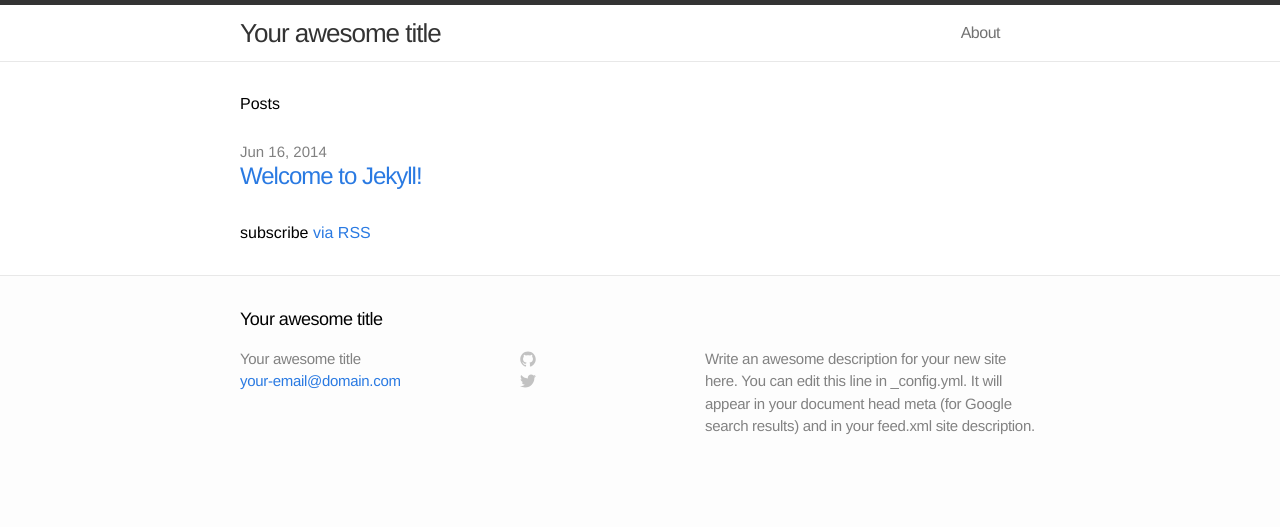
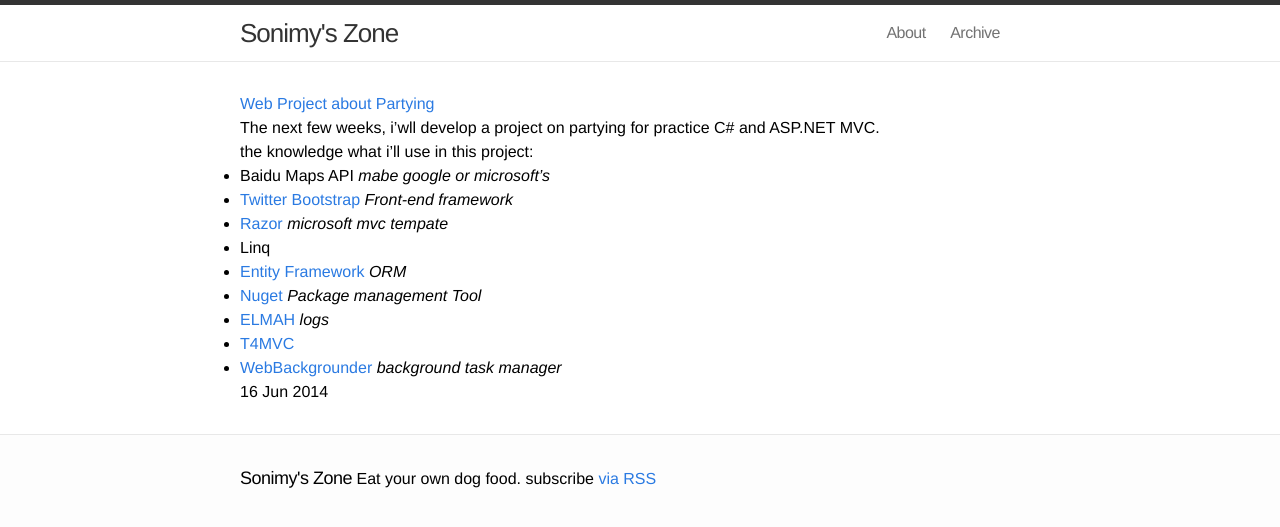
Before and after one commit to sonimy/sonimy.github.com, a Jekyll site: the page built from index.html, in a window 1280 px wide. Shown: the top 527 px of the page. Built offline with Jekyll 4.4.1, drawn with Linux system fonts in a browser that asks for light colours.

Commit message:
first post

```diff
--- a/_config.yml
+++ b/_config.yml
@@ -1,10 +1,15 @@
 # Site settings
-title: Your awesome title
-email: your-email@domain.com
-description: "Write an awesome description for your new site here. You can edit this line in _config.yml. It will appear in your document head meta (for Google search results) and in your feed.xml site description."
+title: Sonimy's Zone
+description: "Eat your own dog food."
+author:
+  username: Sonimy
+  twitter: sonimy
+  github: sonimy
+  email: fieldsman@qq.com
 baseurl: ""
-url: "http://yourdomain.com"
+url: "https://sonimy.github.com"
 
 # Build settings
 markdown: kramdown
-permalink: pretty
+permalink: /:categories/:year-:month/:title.html
+excerpt_separator: "\n\n\n"
--- a/_includes/footer.html
+++ b/_includes/footer.html
@@ -2,60 +2,9 @@
 
   <div class="wrap">
 
-    <h2 class="footer-heading">{{ site.title }}</h2>
-
-    <div class="footer-col-1 column">
-      <ul>
-        <li>{{ site.title }}</li>
-        <li><a href="mailto:{{ site.email }}">{{ site.email }}</a></li>
-      </ul>
-    </div>
-
-    <div class="footer-col-2 column">
-      <ul>
-        <li>
-          <a href="https://github.com/{{ site.username }}">
-            <span class="icon github">
-              <svg version="1.1" class="github-icon-svg" xmlns="http://www.w3.org/2000/svg" xmlns:xlink="http://www.w3.org/1999/xlink" x="0px" y="0px"
-                 viewBox="0 0 16 16" enable-background="new 0 0 16 16" xml:space="preserve">
-                <path fill-rule="evenodd" clip-rule="evenodd" fill="#C2C2C2" d="M7.999,0.431c-4.285,0-7.76,3.474-7.76,7.761
-                c0,3.428,2.223,6.337,5.307,7.363c0.388,0.071,0.53-0.168,0.53-0.374c0-0.184-0.007-0.672-0.01-1.32
-                c-2.159,0.469-2.614-1.04-2.614-1.04c-0.353-0.896-0.862-1.135-0.862-1.135c-0.705-0.481,0.053-0.472,0.053-0.472
-                c0.779,0.055,1.189,0.8,1.189,0.8c0.692,1.186,1.816,0.843,2.258,0.645c0.071-0.502,0.271-0.843,0.493-1.037
-                C4.86,11.425,3.049,10.76,3.049,7.786c0-0.847,0.302-1.54,0.799-2.082C3.768,5.507,3.501,4.718,3.924,3.65
-                c0,0,0.652-0.209,2.134,0.796C6.677,4.273,7.34,4.187,8,4.184c0.659,0.003,1.323,0.089,1.943,0.261
-                c1.482-1.004,2.132-0.796,2.132-0.796c0.423,1.068,0.157,1.857,0.077,2.054c0.497,0.542,0.798,1.235,0.798,2.082
-                c0,2.981-1.814,3.637-3.543,3.829c0.279,0.24,0.527,0.713,0.527,1.437c0,1.037-0.01,1.874-0.01,2.129
-                c0,0.208,0.14,0.449,0.534,0.373c3.081-1.028,5.302-3.935,5.302-7.362C15.76,3.906,12.285,0.431,7.999,0.431z"/>
-              </svg>
-            </span>
-            <span class="username">{{ site.username }}</span>
-          </a>
-        </li>
-        <li>
-          <a href="https://twitter.com/{{ site.username }}">
-            <span class="icon twitter">
-              <svg version="1.1" class="twitter-icon-svg" xmlns="http://www.w3.org/2000/svg" xmlns:xlink="http://www.w3.org/1999/xlink" x="0px" y="0px"
-                 viewBox="0 0 16 16" enable-background="new 0 0 16 16" xml:space="preserve">
-                <path fill="#C2C2C2" d="M15.969,3.058c-0.586,0.26-1.217,0.436-1.878,0.515c0.675-0.405,1.194-1.045,1.438-1.809
-                c-0.632,0.375-1.332,0.647-2.076,0.793c-0.596-0.636-1.446-1.033-2.387-1.033c-1.806,0-3.27,1.464-3.27,3.27
-                c0,0.256,0.029,0.506,0.085,0.745C5.163,5.404,2.753,4.102,1.14,2.124C0.859,2.607,0.698,3.168,0.698,3.767
-                c0,1.134,0.577,2.135,1.455,2.722C1.616,6.472,1.112,6.325,0.671,6.08c0,0.014,0,0.027,0,0.041c0,1.584,1.127,2.906,2.623,3.206
-                C3.02,9.402,2.731,9.442,2.433,9.442c-0.211,0-0.416-0.021-0.615-0.059c0.416,1.299,1.624,2.245,3.055,2.271
-                c-1.119,0.877-2.529,1.4-4.061,1.4c-0.264,0-0.524-0.015-0.78-0.046c1.447,0.928,3.166,1.469,5.013,1.469
-                c6.015,0,9.304-4.983,9.304-9.304c0-0.142-0.003-0.283-0.009-0.423C14.976,4.29,15.531,3.714,15.969,3.058z"/>
-              </svg>
-            </span>
-            <span class="username">{{ site.username }}</span>
-          </a>
-        </li>
-      </ul>
-    </div>
-
-    <div class="footer-col-3 column">
-      <p class="text">{{ site.description }}</p>
-    </div>
-
+    <span class="footer-heading">{{ site.title }}</span>
+    <span class="text">{{ site.description }}</span>
+    <span class="rss-subscribe">subscribe <a href="{{ "/feed.xml" | prepend: site.baseurl }}">via RSS</a></span>
   </div>
 
 </footer>
--- /dev/null
+++ b/_posts/2014-06-16-web-project-about-partying.md
@@ -0,0 +1,23 @@
+---
+layout: post
+title:  "Web Project about Partying"
+date:   2014-06-16 14:24:10
+categories: plan
+tags: practice
+keywords: [plan,learning,Csharp,mvc]
+description: "a web project about partying"
+---
+
+The next few weeks, i'wll develop a project on partying for practice C# and ASP.NET MVC.
+
+the knowledge what i'll use in this project:
+
+- Baidu Maps API *mabe google or microsoft's*
+- [Twitter Bootstrap](http://getbootstrap.com/) *Front-end framework*
+- [Razor](https://www.nuget.org/packages/Microsoft.AspNet.Razor/) *microsoft mvc tempate*
+- Linq
+- [Entity Framework](https://www.nuget.org/packages/EntityFramework/) *ORM*
+- [Nuget](https://www.nuget.org/packages/elmah/) *Package management Tool*
+- [ELMAH](https://www.nuget.org/packages/elmah/)  *logs*
+- [T4MVC](http://t4mvc.codeplex.com/)
+- [WebBackgrounder](https://github.com/NuGet/WebBackgrounder) *background task manager*
--- a/_posts/2014-06-16-welcome-to-jekyll.markdown
+++ /dev/null
@@ -1,24 +0,0 @@
----
-layout: post
-title:  "Welcome to Jekyll!"
-date:   2014-06-16 14:24:10
-categories: jekyll update
----
-
-You'll find this post in your `_posts` directory - edit this post and re-build (or run with the `-w` switch) to see your changes!
-To add new posts, simply add a file in the `_posts` directory that follows the convention: YYYY-MM-DD-name-of-post.ext.
-
-Jekyll also offers powerful support for code snippets:
-
-{% highlight ruby %}
-def print_hi(name)
-  puts "Hi, #{name}"
-end
-print_hi('Tom')
-#=> prints 'Hi, Tom' to STDOUT.
-{% endhighlight %}
-
-Check out the [Jekyll docs][jekyll] for more info on how to get the most out of Jekyll. File all bugs/feature requests at [Jekyll's GitHub repo][jekyll-gh].
-
-[jekyll-gh]: https://github.com/jekyll/jekyll
-[jekyll]:    http://jekyllrb.com
--- a/css/main.css
+++ b/css/main.css
@@ -151,14 +151,14 @@ a:visited { color: #205caa; }
 .posts li { margin-bottom: 30px; }
 
 .posts .post-link {
-  font-size: 24px;
+  font-size: 1.2em;
   letter-spacing: -1px;
   line-height: 1;
 }
 
 .posts .post-date {
-  display: block;
-  font-size: 15px;
+  display: inline-block;
+  font-size: 1em;
   color: #818181;
 }
 
--- a/index.html
+++ b/index.html
@@ -3,18 +3,15 @@ layout: default
 ---
 
 <div class="home">
-
-  <h1>Posts</h1>
-
-  <ul class="posts">
-    {% for post in site.posts %}
-      <li>
-        <span class="post-date">{{ post.date | date: "%b %-d, %Y" }}</span>
+  {% for post in site.posts %}
+    <article>
+      <h2 class="title">
         <a class="post-link" href="{{ post.url | prepend: site.baseurl }}">{{ post.title }}</a>
-      </li>
-    {% endfor %}
-  </ul>
-
-  <p class="rss-subscribe">subscribe <a href="{{ "/feed.xml" | prepend: site.baseurl }}">via RSS</a></p>
-
+      </h2>
+      <div class="content">
+        {{ post.excerpt }}
+      </div>
+      <div class="info"><span>{{ post.date | date_to_string }}</span></div>
+  </article>
+  {% endfor %}
 </div>
```
Also changed, not shown: _layouts/post.html (+4 -4 lines), about.md (+42 -3 lines), archives.html (added, +35 -0 lines).
